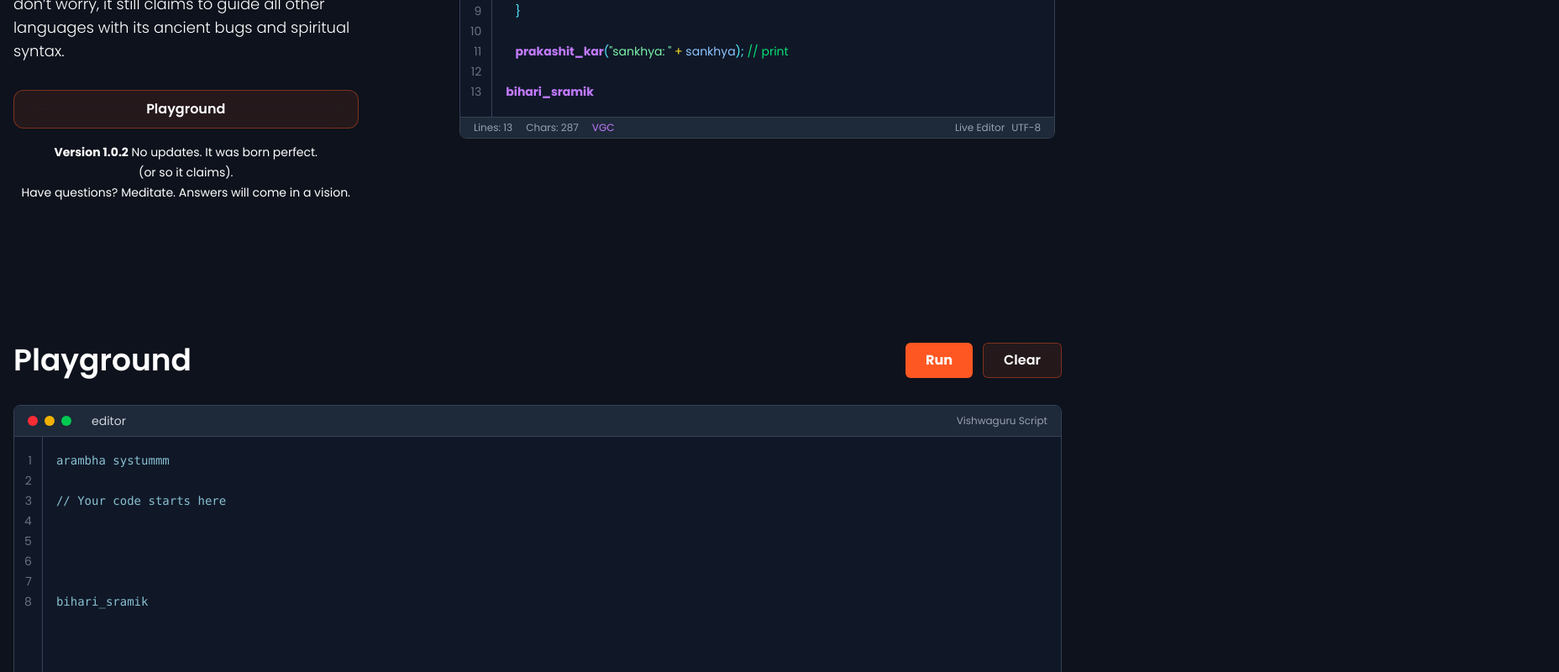
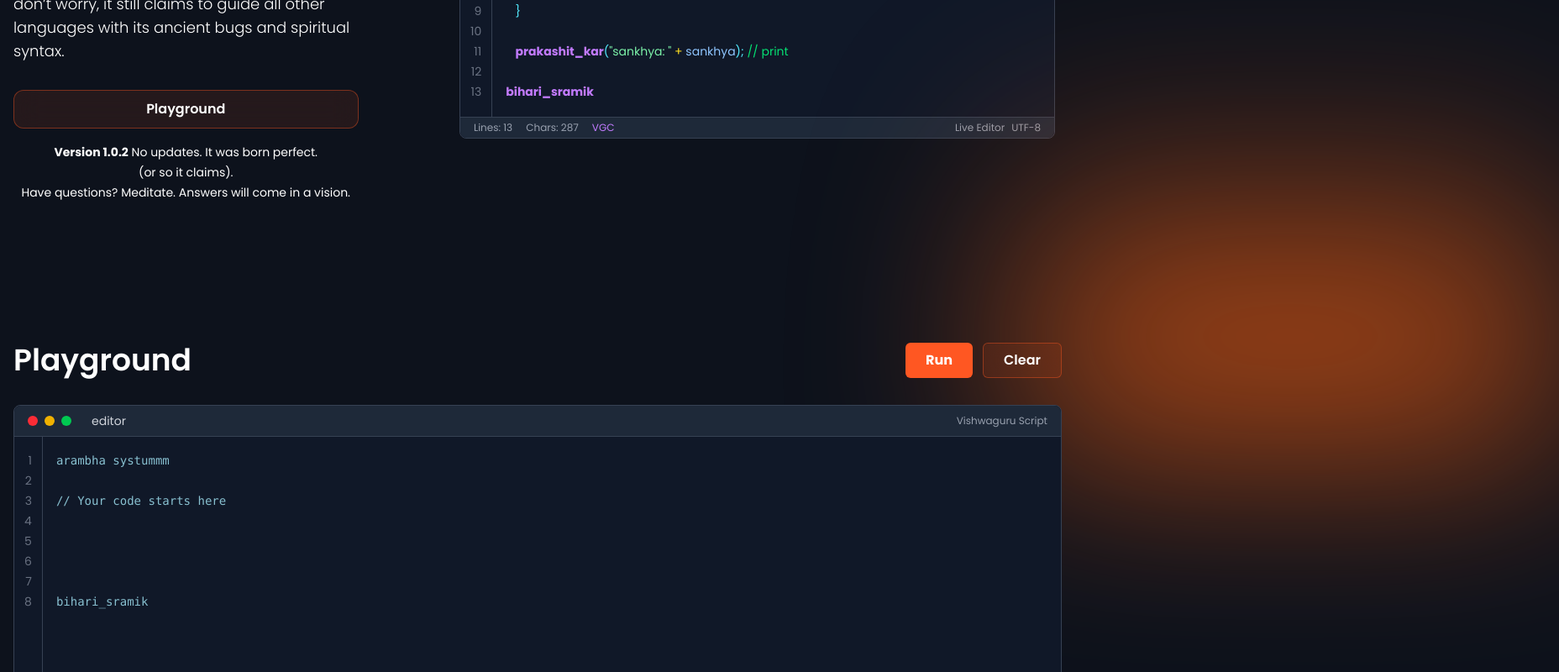
Before and after one commit to Ayushkumarxx/VishwaguruScript, a React (Vite) app: page / in a window 1280 px wide. Shown: the part 440-1240 px from the top of the page at 84% size, 1856 px wide, since content can reach past the window. Built offline with nearby package versions, Linux system fonts and the light colour scheme.

Commit message:
first commit

```diff
--- a/src/pages/home/Home.jsx
+++ b/src/pages/home/Home.jsx
@@ -100,6 +100,11 @@ bihari_sramik`);
           </p>
         </div>
 
+        <div
+  className="absolute w-1/2 h-1/2 -right-[45%] -bottom-[20%] z-0 [background:linear-gradient(180deg,_#bca5ff00,_#f65f12)] [filter:blur(123px)] "
+></div>
+
+
         {/* Right Side */}
         <div className="w-full md:w-3/5 h-auto p-2 flex items-center">
           <CodeEditor
@@ -113,7 +118,7 @@ bihari_sramik`);
       </div>
 
       {/* Playground */}
-      <div className="max-w-[1300px] mx-auto px-4 py-12 " ref={playgroundRef}>
+      <div className="max-w-[1300px] mx-auto px-4 py-12 relative z-10" ref={playgroundRef}>
         <div className="w-full flex flex-col md:flex-row justify-between items-start md:items-center gap-4 mb-8">
           <div className="text-3xl md:text-4xl font-semibold">Playground</div>
           <div className="flex flex-wrap gap-3">
```
